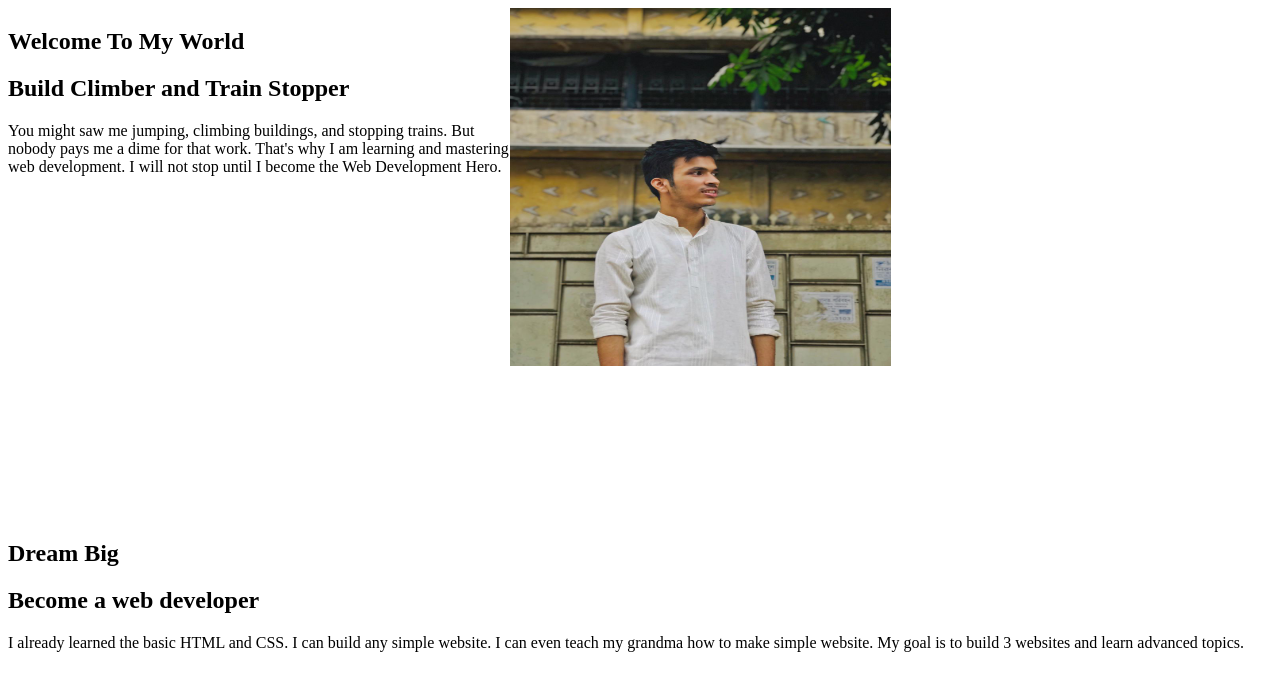
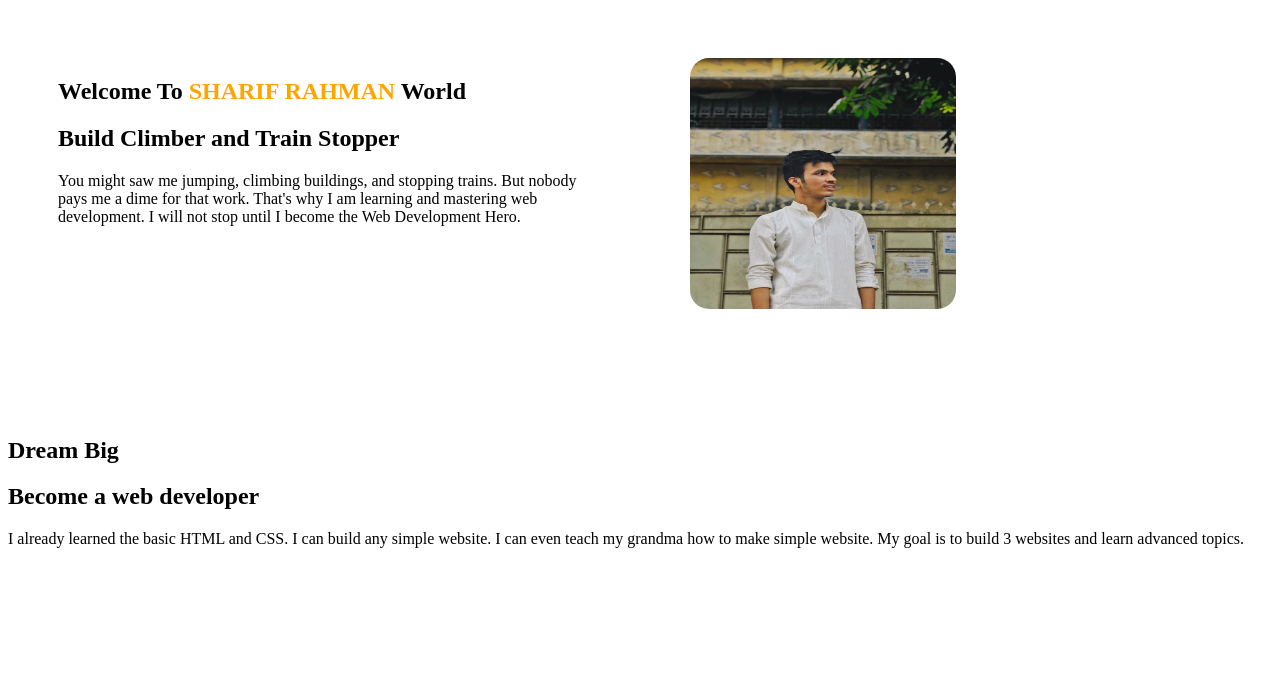
Before and after one commit to sharif764/personal-portfolio1, a plain HTML site: page index.html in a window 1280 px wide. Drawn offline with Linux system fonts and the light colour scheme.

Commit message:
added width

```diff
--- a/index.css
+++ b/index.css
@@ -3,9 +3,16 @@
 }
 .width {
   width: 50%;
+  padding-left: 50px;
+  padding-top: 50px;
+  margin-right: 50px;
 }
 
 .pic {
   height: 70%;
   width: 50%;
+  border-radius: 19px;
 }
+.orange {
+  color: orange;
+}
--- a/index.html
+++ b/index.html
@@ -11,11 +11,11 @@
     <section class="sec">
          <div class="width">
             <h1>Welcome To
-                <span class="orange">My </span>World</h1>
+                <span class="orange">SHARIF RAHMAN</span> World</h1>
                 <h2>Build Climber and Train Stopper</h2>
                 <p>You might saw me jumping, climbing buildings, and stopping trains. But nobody pays me a dime for that work. That's why I am learning and mastering web development. I will not stop until I become the Web Development Hero.</p>
          </div>
-         <div>
+         <div class="width">
              <img src="images/mypic.jpg" alt="no img" class="pic">
          </div>
         </section>
```
